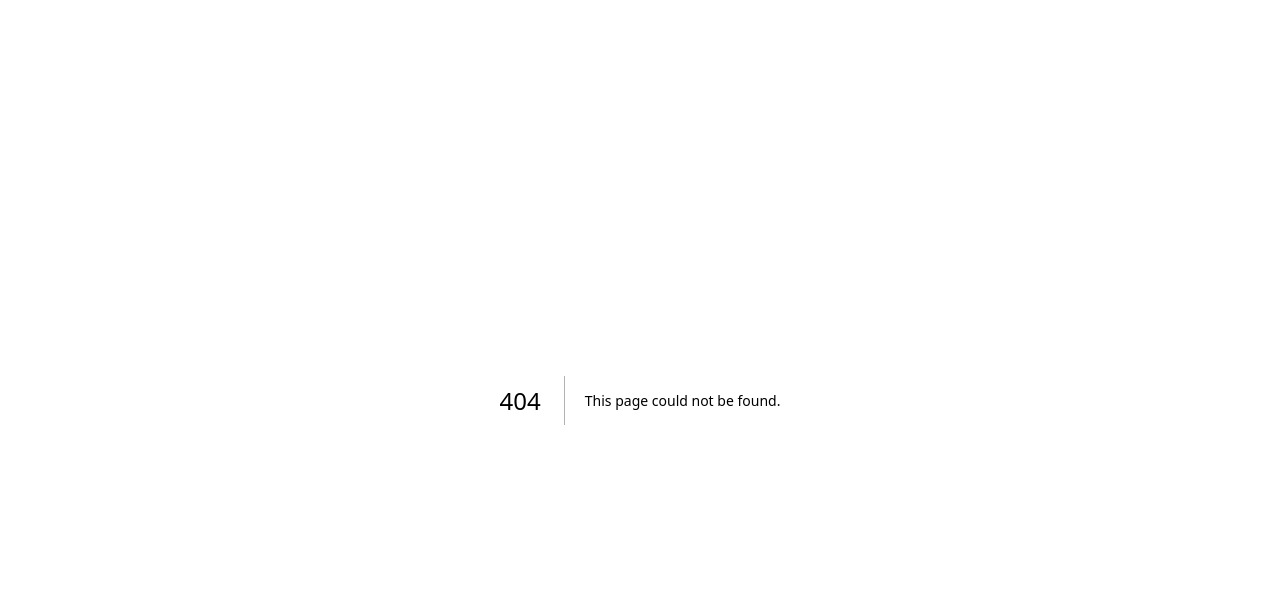
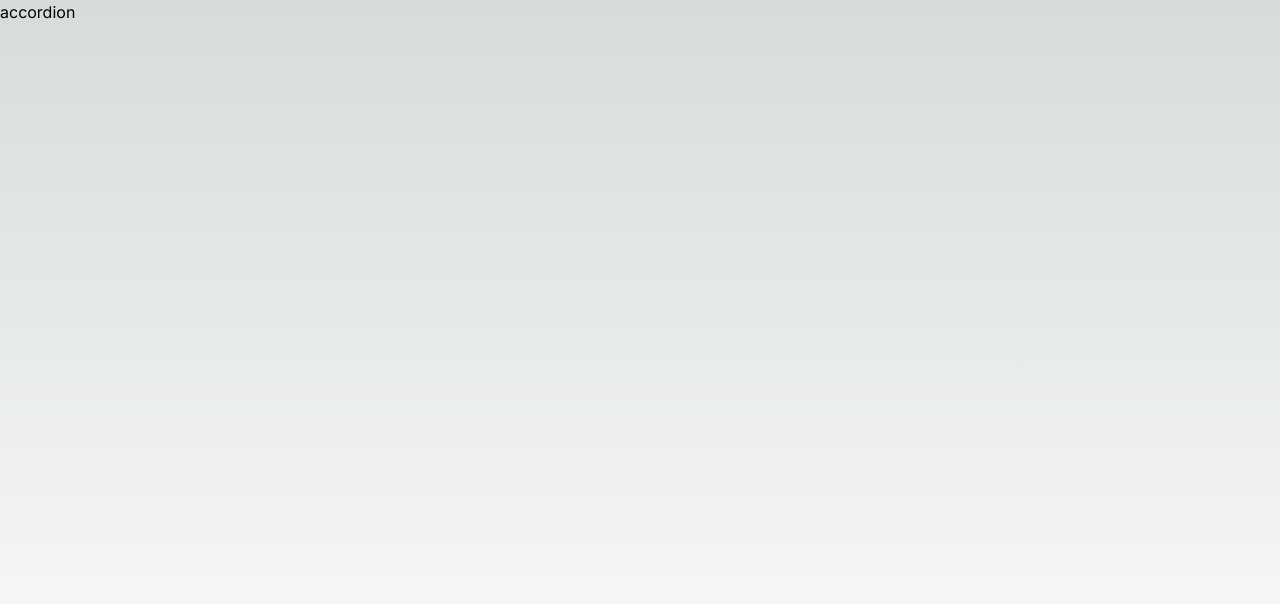
Before and after one commit to yoohunn/css-learning-note, a Next.js app: page /accordion in a window 1280 px wide. Before the commit this address had no page. Shown: the top 604 px of the page. Built offline with nearby package versions, Linux system fonts and the light colour scheme.

Commit message:
feat: accordion page 추가

```diff
--- /dev/null
+++ b/app/accordion/page.tsx
@@ -0,0 +1,3 @@
+export default function AccordionPage() {
+  return <h1 className="h-screen">accordion</h1>;
+}
--- a/app/page.tsx
+++ b/app/page.tsx
@@ -46,6 +46,11 @@ export default function Home() {
           href="https://nextjs.org/docs?utm_source=create-next-app&utm_medium=appdir-template&utm_campaign=create-next-app"
           description="Find in-depth information about Next.js features and API."
         />
+        <MenuItem
+          title="Accordion"
+          href="/accordion"
+          description="The simple trick to transition from height 0 to auto with CSS"
+        />
       </div>
     </main>
   );
```
